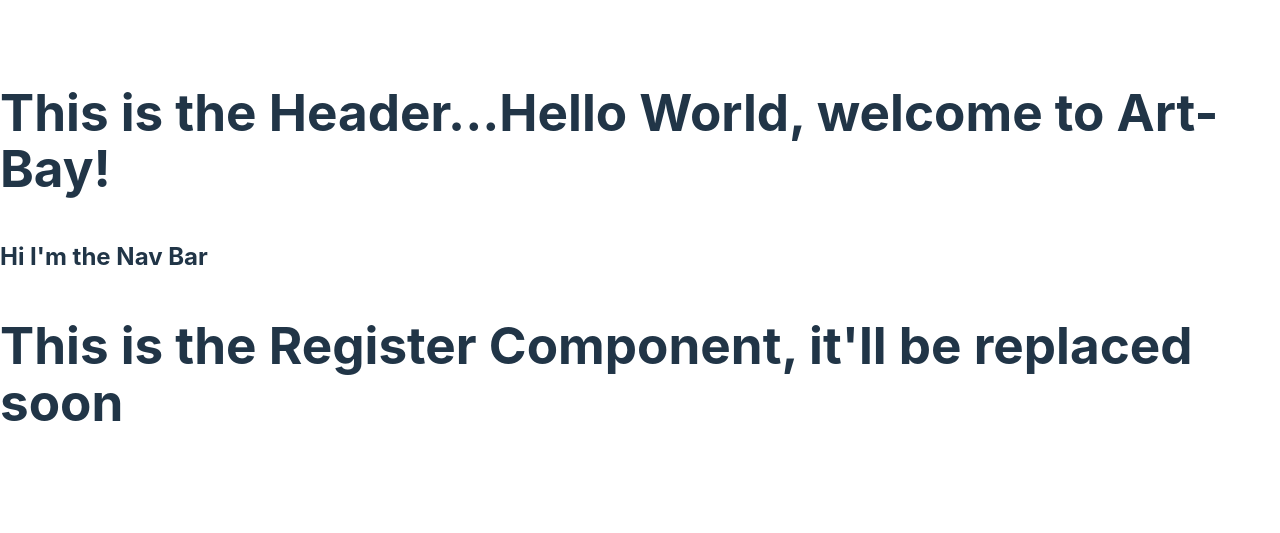
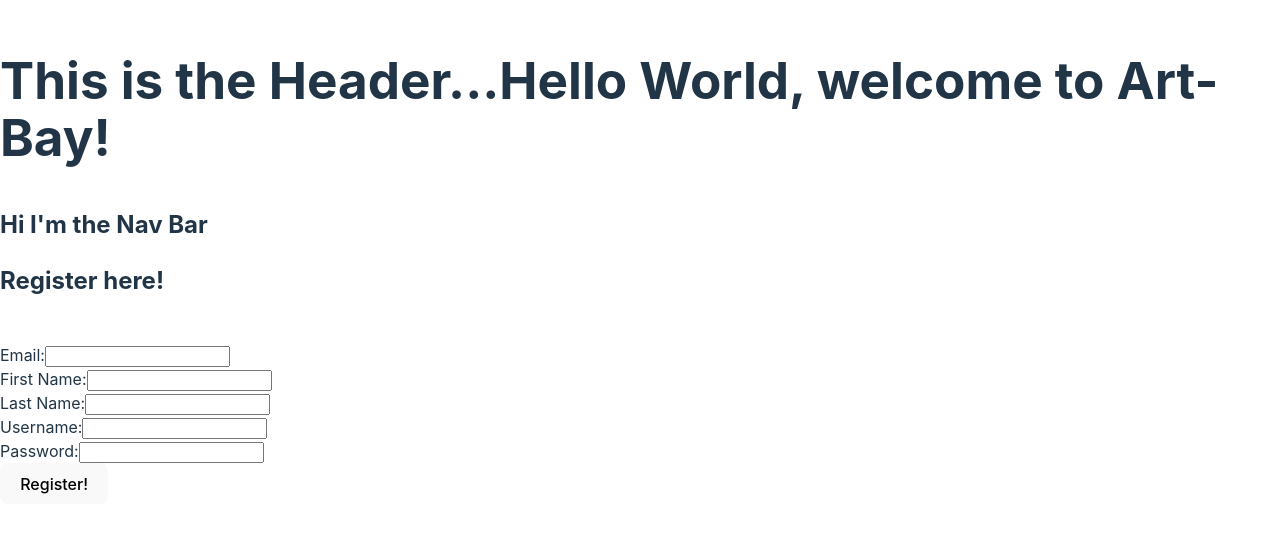
Before and after one commit to ngolebiewski/Art-Bay-v2, a React (Vite) app: page /register in a window 1280 px wide. Shown: the part 143-676 px from the top of the page. Built offline with nearby package versions, Linux system fonts and the light colour scheme.

Commit message:
created register form

```diff
--- a/src/client/Register.jsx
+++ b/src/client/Register.jsx
@@ -1,9 +1,86 @@
+import React, { useState } from "react";
+
 const Register = () => {
-  return(
+  const [email, setEmail] = useState("");
+  const [firstName, setFirstName] = useState("");
+  const [lastName, setLastName] = useState("");
+  const [username, setUsername] = useState("");
+  const [password, setPassword] = useState("");
+
+  const handleRegistrationSubmit = (e) => {
+    e.preventDefault();
+
+    console.log("Registration Email Provided:", email);
+    console.log("Registration First Name Provided:", firstName);
+    console.log("Registration Last Name Provided:", lastName);
+    console.log("Registration Username Provided:", username);
+    console.log("Registration Password Provided:", password);
+  };
+
+  return (
     <>
-    <h1>This is the Register Component, it'll be replaced soon</h1>
+      <h2>Register here!</h2>
+      <br />
+      <form onSubmit={handleRegistrationSubmit}>
+        <label>
+          Email:
+          <input
+            type="email"
+            value={email}
+            onChange={(e) => setEmail(e.target.value)}
+            required
+          />
+        </label>
+        <br />
+
+        <label>
+          First Name:
+          <input
+            type="text"
+            value={firstName}
+            onChange={(e) => setFirstName(e.target.value)}
+            required
+          />
+        </label>
+        <br />
+
+        <label>
+          Last Name:
+          <input
+            type="text"
+            value={lastName}
+            onChange={(e) => setLastName(e.target.value)}
+            required
+          />
+        </label>
+        <br />
+
+        <label>
+          Username:
+          <input
+            type="text"
+            value={username}
+            onChange={(e) => setUsername(e.target.value)}
+            required
+          />
+        </label>
+        <br />
+
+        <label>
+          Password:
+          <input
+            type="password"
+            value={password}
+            onChange={(e) => setPassword(e.target.value)}
+            required
+          />
+        </label>
+        <br />
+
+        <button type="submit">Register!</button>
+      </form>
     </>
-  )
-}
+  );
+};
 
-export default Register
+export default Register;
```
